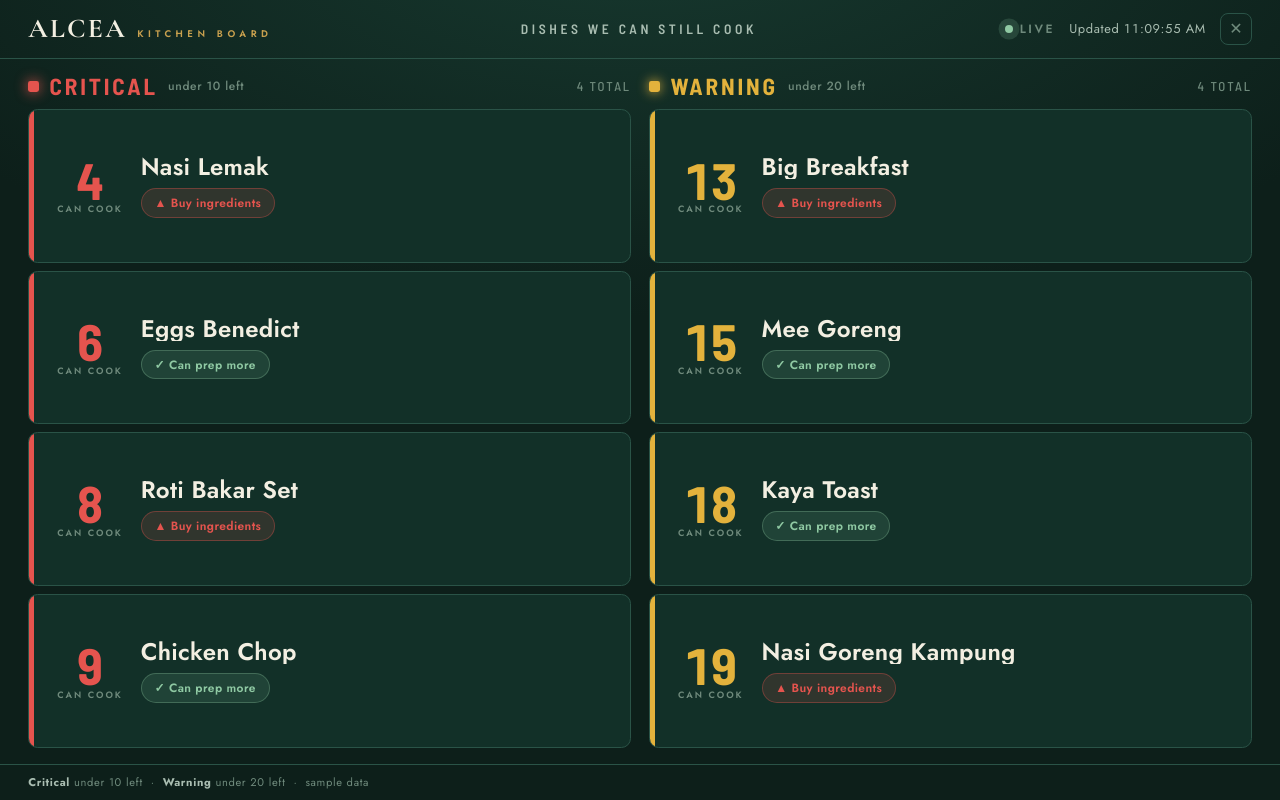
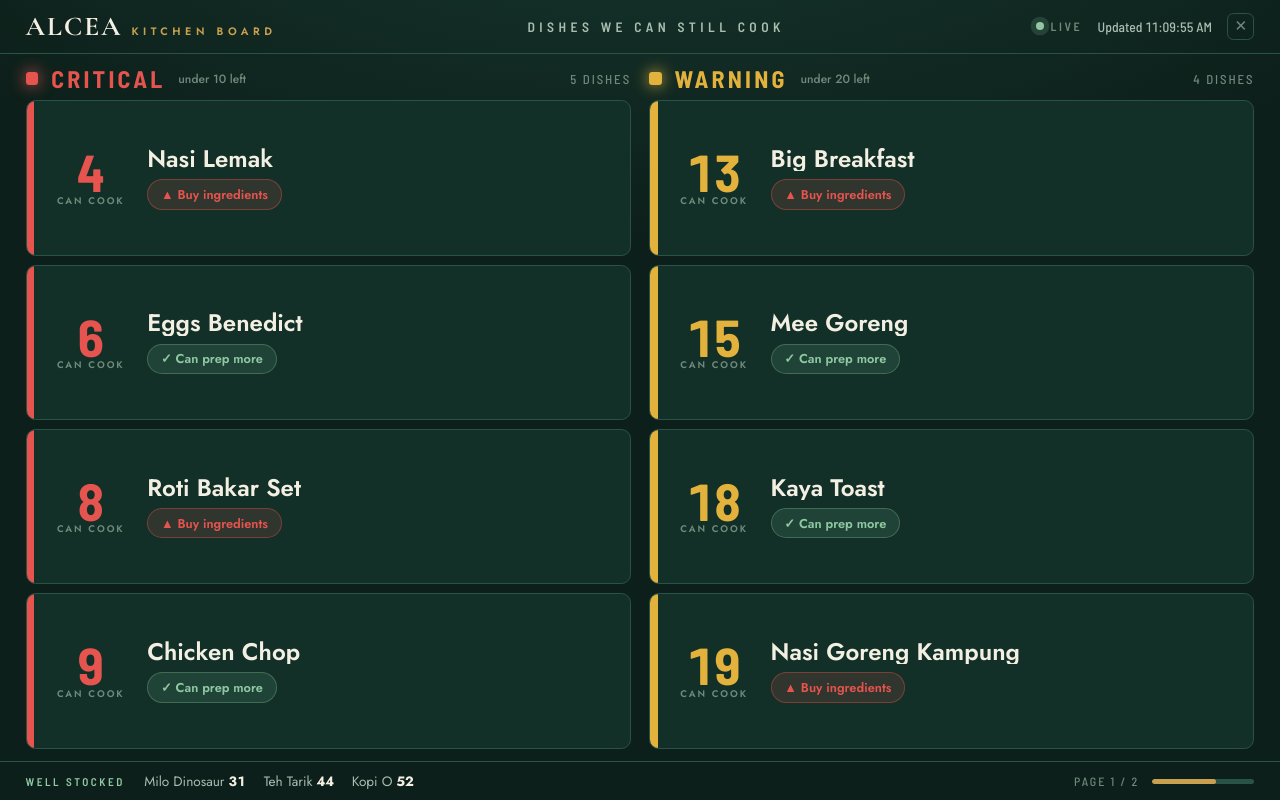
Before and after one commit to rafiq2704/alcea-inventory, a plain HTML site: page monitor.html in a window 1280 px wide. Drawn offline with nearby package versions, Linux system fonts and the light colour scheme.

Commit message:
Add files via upload

```diff
--- a/monitor.html
+++ b/monitor.html
@@ -15,92 +15,69 @@
     --critical:#e5544e;--warning:#e3b23c;--buy:#e5544e;--prep-ok:#8fc9a3;
   }
   *{box-sizing:border-box;margin:0;padding:0}
-  html,body{height:100%;width:100%;overflow:hidden}
+  html,body{width:100%;height:100%;overflow:hidden}
   body{
-    background:radial-gradient(120% 90% at 50% -10%, #17392f 0%, var(--bg) 55%), var(--bg);
+    background:radial-gradient(120% 90% at 50% -20%, #17392f 0%, var(--bg) 55%), var(--bg);
     color:var(--ink);font-family:'Jost',system-ui,sans-serif;
-    -webkit-font-smoothing:antialiased;
-    height:100vh;width:100vw;display:flex;flex-direction:column;
+    -webkit-font-smoothing:antialiased;height:100vh;display:flex;flex-direction:column;
   }
 
-  /* ---- top bar ---- */
-  .bar{display:flex;align-items:center;justify-content:space-between;
-    padding:1.6vh 2.2vw;border-bottom:1px solid var(--line);flex:0 0 auto}
-  .brand{display:flex;align-items:baseline;gap:.8vw}
-  .brand .word{font-family:'Cormorant Garamond',serif;font-weight:700;
-    font-size:3.4vh;letter-spacing:.18vw;line-height:1}
-  .brand .tag{font-size:1.2vh;letter-spacing:.35vw;color:var(--gold);font-weight:600}
-  .board-title{font-family:'Barlow Semi Condensed',sans-serif;font-weight:600;
-    font-size:1.7vh;letter-spacing:.28vw;text-transform:uppercase;color:var(--ink-dim)}
-  .clock{display:flex;align-items:center;gap:1.1vw}
-  .live{display:flex;align-items:center;gap:.5vw;font-size:1.5vh;letter-spacing:.2vw;
-    text-transform:uppercase;color:var(--ink-faint);font-weight:600}
+  .bar{flex:none;display:flex;align-items:center;justify-content:space-between;
+    padding:1.6vh 2vw;border-bottom:1px solid var(--line);gap:2vw}
+  .brand{display:flex;align-items:baseline;gap:.7vw}
+  .brand .word{font-family:'Cormorant Garamond',serif;font-weight:700;font-size:3.4vh;letter-spacing:.15vw;line-height:1}
+  .brand .tag{font-size:1.35vh;letter-spacing:.35vw;color:var(--gold);font-weight:600}
+  .board-title{font-family:'Barlow Semi Condensed',sans-serif;font-weight:600;font-size:1.7vh;letter-spacing:.35vw;text-transform:uppercase;color:var(--ink-dim)}
+  .clock{display:flex;align-items:center;gap:1.2vw}
+  .live{display:flex;align-items:center;gap:.5vw;font-size:1.5vh;letter-spacing:.2vw;text-transform:uppercase;color:var(--ink-faint);font-weight:600;font-family:'Barlow Semi Condensed',sans-serif}
   .live .pulse{width:1vh;height:1vh;border-radius:50%;background:var(--prep-ok);animation:pulse 2.2s infinite}
-  @keyframes pulse{0%{box-shadow:0 0 0 0 rgba(143,201,163,.5)}70%{box-shadow:0 0 0 1.2vh rgba(143,201,163,0)}100%{box-shadow:0 0 0 0 rgba(143,201,163,0)}}
-  .updated{font-size:1.6vh;color:var(--ink-dim);letter-spacing:.05vw;font-variant-numeric:tabular-nums}
-  .exit{width:4vh;height:4vh;border-radius:1vh;border:1px solid var(--line);background:transparent;
-    color:var(--ink-faint);font-size:2vh;cursor:pointer;display:flex;align-items:center;justify-content:center;text-decoration:none}
+  @keyframes pulse{0%{box-shadow:0 0 0 0 rgba(143,201,163,.5)}70%{box-shadow:0 0 0 1vh rgba(143,201,163,0)}100%{box-shadow:0 0 0 0 rgba(143,201,163,0)}}
+  .updated{font-size:1.7vh;color:var(--ink-dim);font-variant-numeric:tabular-nums;font-family:'Barlow Semi Condensed',sans-serif}
+  .exit{width:3.4vh;height:3.4vh;border-radius:.8vh;border:1px solid var(--line);background:transparent;color:var(--ink-faint);font-size:1.9vh;display:flex;align-items:center;justify-content:center;text-decoration:none}
 
-  /* ---- board fills remaining height ---- */
-  .board{flex:1 1 auto;display:flex;gap:1.4vw;padding:2vh 2.2vw;min-height:0}
-  .col{flex:1 1 0;display:flex;flex-direction:column;min-height:0}
-  .col-head{display:flex;align-items:center;gap:.8vw;margin-bottom:1.4vh;flex:0 0 auto}
-  .col-dot{width:1.4vh;height:1.4vh;border-radius:.3vh;flex:none}
-  .sec-critical .col-dot{background:var(--critical);box-shadow:0 0 1.6vh var(--critical)}
-  .sec-warning .col-dot{background:var(--warning);box-shadow:0 0 1.4vh var(--warning)}
-  .col-title{font-family:'Barlow Semi Condensed',sans-serif;font-weight:700;
-    font-size:2.9vh;letter-spacing:.22vw;text-transform:uppercase;line-height:1}
-  .sec-critical .col-title{color:var(--critical)}
-  .sec-warning .col-title{color:var(--warning)}
-  .col-range{font-size:1.5vh;color:var(--ink-faint);letter-spacing:.05vw;font-weight:500;align-self:center}
-  .col-count{margin-left:auto;font-family:'Barlow Semi Condensed',sans-serif;
-    font-size:1.6vh;letter-spacing:.15vw;color:var(--ink-faint);text-transform:uppercase}
-  .col-list{flex:1 1 auto;display:flex;flex-direction:column;gap:1vh;min-height:0}
+  .cols{flex:1;display:grid;grid-template-columns:1fr 1fr;gap:1.4vw;padding:1.6vh 2vw;min-height:0}
+  .col{display:flex;flex-direction:column;min-height:0}
+  .sec-head{flex:none;display:flex;align-items:center;gap:1vw;margin-bottom:1.2vh}
+  .sec-dot{width:1.6vh;height:1.6vh;border-radius:.4vh;flex:none}
+  .sec-critical .sec-dot{background:var(--critical);box-shadow:0 0 2vh var(--critical)}
+  .sec-warning .sec-dot{background:var(--warning);box-shadow:0 0 1.8vh var(--warning)}
+  .sec-title{font-family:'Barlow Semi Condensed',sans-serif;font-weight:700;font-size:3vh;letter-spacing:.25vw;text-transform:uppercase;line-height:1}
+  .sec-critical .sec-title{color:var(--critical)}
+  .sec-warning .sec-title{color:var(--warning)}
+  .sec-range{font-size:1.5vh;color:var(--ink-faint);font-weight:500}
+  .sec-count{margin-left:auto;font-family:'Barlow Semi Condensed',sans-serif;font-size:1.6vh;letter-spacing:.15vw;color:var(--ink-faint);text-transform:uppercase}
 
-  /* ---- dish card ---- */
-  .dish{position:relative;display:flex;align-items:center;gap:1.4vw;
-    background:var(--panel);border:1px solid var(--line);border-radius:1.2vh;
-    padding:0 1.6vw;overflow:hidden;flex:1 1 0;min-height:0}
-  .dish::before{content:"";position:absolute;left:0;top:0;bottom:0;width:.6vh}
+  .list{flex:1;display:flex;flex-direction:column;gap:1.1vh;min-height:0;overflow:hidden}
+
+  .dish{position:relative;display:flex;align-items:center;gap:1.6vw;background:var(--panel);border:1px solid var(--line);border-radius:1.2vh;padding:0 1.6vw;overflow:hidden;flex:1;min-height:0}
+  .dish::before{content:"";position:absolute;left:0;top:0;bottom:0;width:.6vw}
   .dish.crit::before{background:var(--critical)}
   .dish.warn::before{background:var(--warning)}
-  .dish-count{font-family:'Barlow Semi Condensed',sans-serif;font-weight:700;
-    font-size:6.4vh;line-height:.82;font-variant-numeric:tabular-nums;
-    min-width:9vh;text-align:center;padding-left:.6vw}
+  .dish-count{font-family:'Barlow Semi Condensed',sans-serif;font-weight:700;font-size:6.5vh;line-height:.82;font-variant-numeric:tabular-nums;min-width:9vh;text-align:center;margin-left:.6vw}
   .dish.crit .dish-count{color:var(--critical)}
   .dish.warn .dish-count{color:var(--warning)}
-  .dish-count .unit{display:block;font-size:1.15vh;letter-spacing:.15vw;font-weight:600;
-    color:var(--ink-faint);margin-top:.6vh;text-transform:uppercase;font-family:'Jost',sans-serif}
+  .dish-count .unit{display:block;font-size:1.2vh;letter-spacing:.15vw;font-weight:600;color:var(--ink-faint);margin-top:.6vh;text-transform:uppercase;font-family:'Jost',sans-serif}
   .dish-mid{flex:1;min-width:0}
-  .dish-name{font-size:3vh;font-weight:600;letter-spacing:.02vw;line-height:1.05;
-    white-space:nowrap;overflow:hidden;text-overflow:ellipsis}
-  .dish-note{display:inline-flex;align-items:center;gap:.5vw;margin-top:1.1vh;
-    font-size:1.5vh;font-weight:600;letter-spacing:.03vw;padding:.6vh 1vw;border-radius:2vh}
-  .note-buy{background:rgba(229,84,78,.14);color:var(--buy);border:1px solid rgba(229,84,78,.35)}
+  .dish-name{font-size:3vh;font-weight:600;line-height:1.05;white-space:nowrap;overflow:hidden;text-overflow:ellipsis}
+  .dish-note{display:inline-flex;align-items:center;gap:.5vw;margin-top:1vh;font-size:1.6vh;font-weight:600;padding:.6vh 1vw;border-radius:3vh}
+  .note-buy{background:rgba(229,84,78,.14);color:var(--buy);border:1px solid rgba(229,84,78,.4)}
   .note-prep{background:rgba(143,201,163,.12);color:var(--prep-ok);border:1px solid rgba(143,201,163,.3)}
 
-  .col-empty{flex:1 1 auto;display:flex;align-items:center;justify-content:center;
-    color:var(--ink-faint);font-size:2vh;letter-spacing:.05vw;
-    border:1px dashed var(--line);border-radius:1.2vh}
+  .empty-sec{flex:1;display:flex;align-items:center;justify-content:center;color:var(--ink-faint);font-size:1.8vh;border:1px dashed var(--line);border-radius:1.2vh}
+  .empty-sec.clear{color:var(--prep-ok);border-color:rgba(143,201,163,.3)}
 
-  /* ---- footer: page dots + legend ---- */
-  .foot{flex:0 0 auto;display:flex;align-items:center;justify-content:space-between;
-    padding:1.2vh 2.2vw;border-top:1px solid var(--line);
-    font-size:1.4vh;letter-spacing:.05vw;color:var(--ink-faint)}
-  .foot b{color:var(--ink-dim)}
-  .dots{display:flex;gap:.8vw;align-items:center}
-  .dot{width:1.1vh;height:1.1vh;border-radius:50%;background:var(--line);transition:.3s}
-  .dot.on{background:var(--gold);width:2.6vh;border-radius:.55vh}
-  .page-lbl{font-family:'Barlow Semi Condensed',sans-serif;letter-spacing:.1vw;color:var(--ink-dim)}
+  .rail{flex:none;display:flex;align-items:center;gap:1.5vw;padding:1.1vh 2vw;border-top:1px solid var(--line)}
+  .rail .h-lbl{font-family:'Barlow Semi Condensed',sans-serif;font-weight:600;font-size:1.4vh;letter-spacing:.2vw;text-transform:uppercase;color:var(--prep-ok);flex:none}
+  .rail .h-items{display:flex;gap:1.4vw;overflow:hidden;flex:1;white-space:nowrap}
+  .rail .h-item{font-size:1.7vh;color:var(--ink-dim)}
+  .rail .h-item b{color:var(--ink);font-variant-numeric:tabular-nums}
+  .pager{margin-left:auto;flex:none;display:flex;align-items:center;gap:1vw}
+  .pager .lbl{font-family:'Barlow Semi Condensed',sans-serif;font-size:1.5vh;letter-spacing:.15vw;color:var(--ink-faint);text-transform:uppercase}
+  .pager .track{width:8vw;height:.6vh;background:var(--line);border-radius:1vh;overflow:hidden}
+  .pager .fill{height:100%;width:0;background:var(--gold);border-radius:1vh;transition:width .1s linear}
+  .pager.hidden{display:none}
 
-  @media (prefers-reduced-motion:reduce){.live .pulse{animation:none}}
-
-  /* portrait fallback (counter phone upright): stack the two columns */
-  @media (orientation:portrait){
-    .board{flex-direction:column}
-    .dish-count{font-size:8vh;min-width:16vw}
-    .dish-name{font-size:3.4vh}
-  }
+  @media (prefers-reduced-motion:reduce){.live .pulse{animation:none}.pager .fill{transition:none}}
 </style>
 </head>
 <body>
@@ -115,12 +92,26 @@
   </div>
 </div>
 
-<div class="board" id="board"></div>
+<div class="cols">
+  <div class="col sec-critical">
+    <div class="sec-head"><span class="sec-dot"></span><span class="sec-title">Critical</span>
+      <span class="sec-range">under 10 left</span><span class="sec-count" id="crit-count"></span></div>
+    <div class="list" id="crit-list"></div>
+  </div>
+  <div class="col sec-warning">
+    <div class="sec-head"><span class="sec-dot"></span><span class="sec-title">Warning</span>
+      <span class="sec-range">under 20 left</span><span class="sec-count" id="warn-count"></span></div>
+    <div class="list" id="warn-list"></div>
+  </div>
+</div>
 
-<div class="foot">
-  <span><b>Critical</b> under 10 left &nbsp;·&nbsp; <b>Warning</b> under 20 left &nbsp;·&nbsp; sample data</span>
-  <div class="dots" id="dots"></div>
-  <span class="page-lbl" id="pagelbl"></span>
+<div class="rail">
+  <span class="h-lbl">Well stocked</span>
+  <div class="h-items" id="healthy"></div>
+  <div class="pager hidden" id="pager">
+    <span class="lbl" id="pager-lbl">Page 1 / 1</span>
+    <div class="track"><div class="fill" id="pager-fill"></div></div>
+  </div>
 </div>
 
 <script>
@@ -135,98 +126,87 @@ const DISHES = [
   { name:"Eggs Benedict",      cookable:6,  canRefill:true  },
   { name:"Roti Bakar Set",     cookable:8,  canRefill:false },
   { name:"Chicken Chop",       cookable:9,  canRefill:true  },
+  { name:"Mee Rebus",          cookable:9,  canRefill:false },
   { name:"Big Breakfast",      cookable:13, canRefill:false },
   { name:"Mee Goreng",         cookable:15, canRefill:true  },
   { name:"Kaya Toast",         cookable:18, canRefill:true  },
   { name:"Nasi Goreng Kampung",cookable:19, canRefill:false },
+  { name:"Teh Tarik",          cookable:44, canRefill:true  },
+  { name:"Kopi O",             cookable:52, canRefill:true  },
+  { name:"Milo Dinosaur",      cookable:31, canRefill:true  },
 ];
 
-const CRIT=10, WARN=20;
-const ROWS_PER_COL = 4;    // dish cards per column per page (keeps them big on a TV)
-const PAGE_MS = 8000;      // rotate pages every 8s
-const REFRESH_MS = 30000;  // recompute data every 30s
+const CRIT = 10, WARN = 20;
+const MAX_PER_COL = 4;        // cards per column before it paginates
+const PAGE_SECONDS = 8;       // seconds each page shows
+const DATA_REFRESH_MS = 30000;
 
-let pageIndex = 0, pages = [];
+let page = 0, pageCount = 1, tick = null;
 
-function noteHTML(canRefill){
-  return canRefill
-    ? `<span class="dish-note note-prep">✓ Can prep more</span>`
-    : `<span class="dish-note note-buy">▲ Buy ingredients</span>`;
+function noteHTML(c){
+  return c ? `<span class="dish-note note-prep">✓ Can prep more</span>`
+           : `<span class="dish-note note-buy">▲ Buy ingredients</span>`;
 }
-function dishCard(d, cls){
+function card(d, cls){
   return `<div class="dish ${cls}">
     <div class="dish-count">${d.cookable}<span class="unit">can cook</span></div>
     <div class="dish-mid"><div class="dish-name">${d.name}</div>${noteHTML(d.canRefill)}</div>
   </div>`;
 }
-function chunk(arr){const out=[];for(let i=0;i<arr.length;i+=ROWS_PER_COL)out.push(arr.slice(i,i+ROWS_PER_COL));return out.length?out:[[]];}
-
-function buildPages(){
-  const crit = DISHES.filter(d=>d.cookable<CRIT).sort((a,b)=>a.cookable-b.cookable);
-  const warn = DISHES.filter(d=>d.cookable>=CRIT && d.cookable<WARN).sort((a,b)=>a.cookable-b.cookable);
-  const cC=chunk(crit), wC=chunk(warn);
-  const n=Math.max(cC.length,wC.length);
-  const built=[];
-  for(let i=0;i<n;i++) built.push({crit:cC[i]||[], warn:wC[i]||[]});
-  return {pages:built, critTotal:crit.length, warnTotal:warn.length, allClear:crit.length===0&&warn.length===0};
+function buckets(){
+  const crit=DISHES.filter(d=>d.cookable<CRIT).sort((a,b)=>a.cookable-b.cookable);
+  const warn=DISHES.filter(d=>d.cookable>=CRIT&&d.cookable<WARN).sort((a,b)=>a.cookable-b.cookable);
+  const healthy=DISHES.filter(d=>d.cookable>=WARN).sort((a,b)=>a.cookable-b.cookable);
+  return {crit,warn,healthy};
 }
 
-function renderPage(){
-  const data = buildPages();
-  pages = data.pages;
-  if(pageIndex >= pages.length) pageIndex = 0;
-  const board = document.getElementById('board');
+function render(){
+  const {crit,warn,healthy}=buckets();
+  document.getElementById('crit-count').textContent = crit.length+(crit.length===1?' dish':' dishes');
+  document.getElementById('warn-count').textContent = warn.length+(warn.length===1?' dish':' dishes');
 
-  if(data.allClear){
-    board.innerHTML = `<div class="col-empty" style="flex:1;color:var(--prep-ok)">
-      <div style="text-align:center">
-        <div style="font-family:'Cormorant Garamond',serif;font-size:5vh;color:var(--prep-ok);margin-bottom:1vh">All dishes well stocked</div>
-        <div style="font-size:2vh;color:var(--ink-faint)">Nothing under ${WARN} portions.</div>
-      </div></div>`;
-    document.getElementById('dots').innerHTML='';
-    document.getElementById('pagelbl').textContent='';
-    stamp(); return;
-  }
+  pageCount = Math.max(1, Math.ceil(Math.max(crit.length,warn.length)/MAX_PER_COL));
+  if(page>=pageCount) page=0;
 
-  const pg = pages[pageIndex];
-  const critCards = pg.crit.length ? pg.crit.map(d=>dishCard(d,'crit')).join('') : `<div class="col-empty">No critical dishes</div>`;
-  const warnCards = pg.warn.length ? pg.warn.map(d=>dishCard(d,'warn')).join('') : `<div class="col-empty">No warning dishes</div>`;
+  const slice = a => a.slice(page*MAX_PER_COL, page*MAX_PER_COL+MAX_PER_COL);
+  const cP=slice(crit), wP=slice(warn);
 
-  board.innerHTML = `
-    <div class="col sec-critical">
-      <div class="col-head"><span class="col-dot"></span>
-        <span class="col-title">Critical</span><span class="col-range">under ${CRIT} left</span>
-        <span class="col-count">${data.critTotal} total</span></div>
-      <div class="col-list">${critCards}</div>
-    </div>
-    <div class="col sec-warning">
-      <div class="col-head"><span class="col-dot"></span>
-        <span class="col-title">Warning</span><span class="col-range">under ${WARN} left</span>
-        <span class="col-count">${data.warnTotal} total</span></div>
-      <div class="col-list">${warnCards}</div>
-    </div>`;
+  document.getElementById('crit-list').innerHTML =
+    cP.length ? cP.map(d=>card(d,'crit')).join('') : `<div class="empty-sec clear">No critical dishes</div>`;
+  document.getElementById('warn-list').innerHTML =
+    wP.length ? wP.map(d=>card(d,'warn')).join('') : `<div class="empty-sec">Nothing in warning</div>`;
 
-  const dots=document.getElementById('dots');
-  if(pages.length>1){
-    dots.innerHTML = pages.map((_,i)=>`<span class="dot ${i===pageIndex?'on':''}"></span>`).join('');
-    document.getElementById('pagelbl').textContent = `Page ${pageIndex+1} / ${pages.length}`;
-  } else { dots.innerHTML=''; document.getElementById('pagelbl').textContent=''; }
+  document.getElementById('healthy').innerHTML =
+    healthy.length ? healthy.map(d=>`<span class="h-item">${d.name} <b>${d.cookable}</b></span>`).join('')
+                   : `<span class="h-item">—</span>`;
+
+  const pager=document.getElementById('pager');
+  if(pageCount>1){ pager.classList.remove('hidden'); document.getElementById('pager-lbl').textContent=`Page ${page+1} / ${pageCount}`; }
+  else pager.classList.add('hidden');
+
   stamp();
 }
-
 function stamp(){
-  const now=new Date();
-  document.getElementById('updated').textContent =
-    'Updated ' + now.toLocaleTimeString([], {hour:'2-digit',minute:'2-digit',second:'2-digit'});
+  const n=new Date();
+  document.getElementById('updated').textContent='Updated '+n.toLocaleTimeString([], {hour:'2-digit',minute:'2-digit',second:'2-digit'});
 }
 
-function nextPage(){
-  if(pages.length>1){ pageIndex=(pageIndex+1)%pages.length; renderPage(); }
+/* page rotation + progress bar */
+function startPaging(){
+  clearInterval(tick);
+  const fill=document.getElementById('pager-fill');
+  let elapsed=0;
+  tick=setInterval(()=>{
+    if(pageCount<=1){ fill.style.width='0%'; return; }
+    elapsed+=0.1;
+    fill.style.width=Math.min(100,(elapsed/PAGE_SECONDS)*100)+'%';
+    if(elapsed>=PAGE_SECONDS){ elapsed=0; fill.style.width='0%'; page=(page+1)%pageCount; render(); }
+  },100);
 }
 
-renderPage();
-setInterval(nextPage, PAGE_MS);        // cycle pages
-setInterval(renderPage, REFRESH_MS);   // data refresh point (when wired to live data)
+render();
+startPaging();
+setInterval(render, DATA_REFRESH_MS);
 </script>
 </body>
 </html>
```
